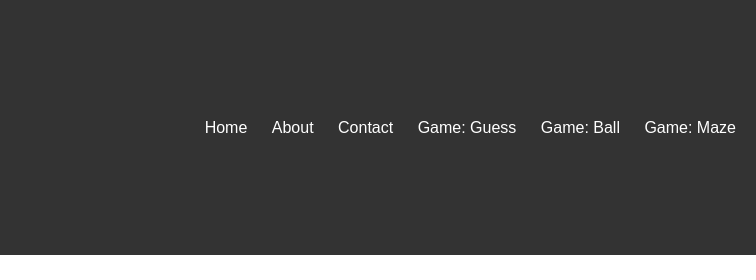
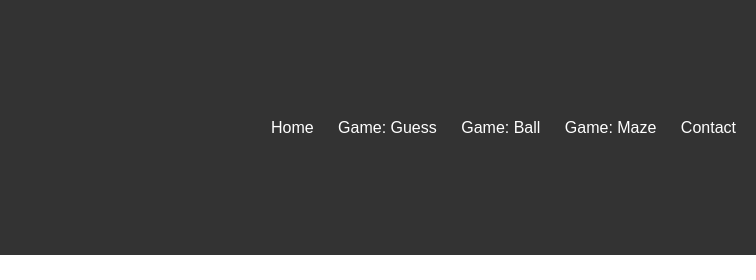
Before and after one commit to BjurhagerAI/bjurhagerai.github.io, a plain HTML site: page index.html in a window 1280 px wide. Shown: the top 280 px of the page, 524-1280 px from the left. Drawn offline with Linux system fonts and the light colour scheme.

Commit message:
Update index.html

```diff
--- a/index.html
+++ b/index.html
@@ -16,11 +16,10 @@
 		<nav>
 			<ul>
 				<li><a href="#">Home</a></li>
-				<li><a href="#">About</a></li>
-				<li><a href="#">Contact</a></li>
 				<li><a href="https://bjurhagerai.github.io/assets/guess/guess.html">Game: Guess</a></li>
 				<li><a href="https://bjurhagerai.github.io/assets/ball/ball.html">Game: Ball</a></li>
 				<li><a href="https://bjurhagerai.github.io/assets/maze/maze.html">Game: Maze</a></li>
+				<li><a href="mailto: bjurhagerai@yahoo.com ">Contact</a></li>
 			</ul>
 		</nav>
 	</header>
```
